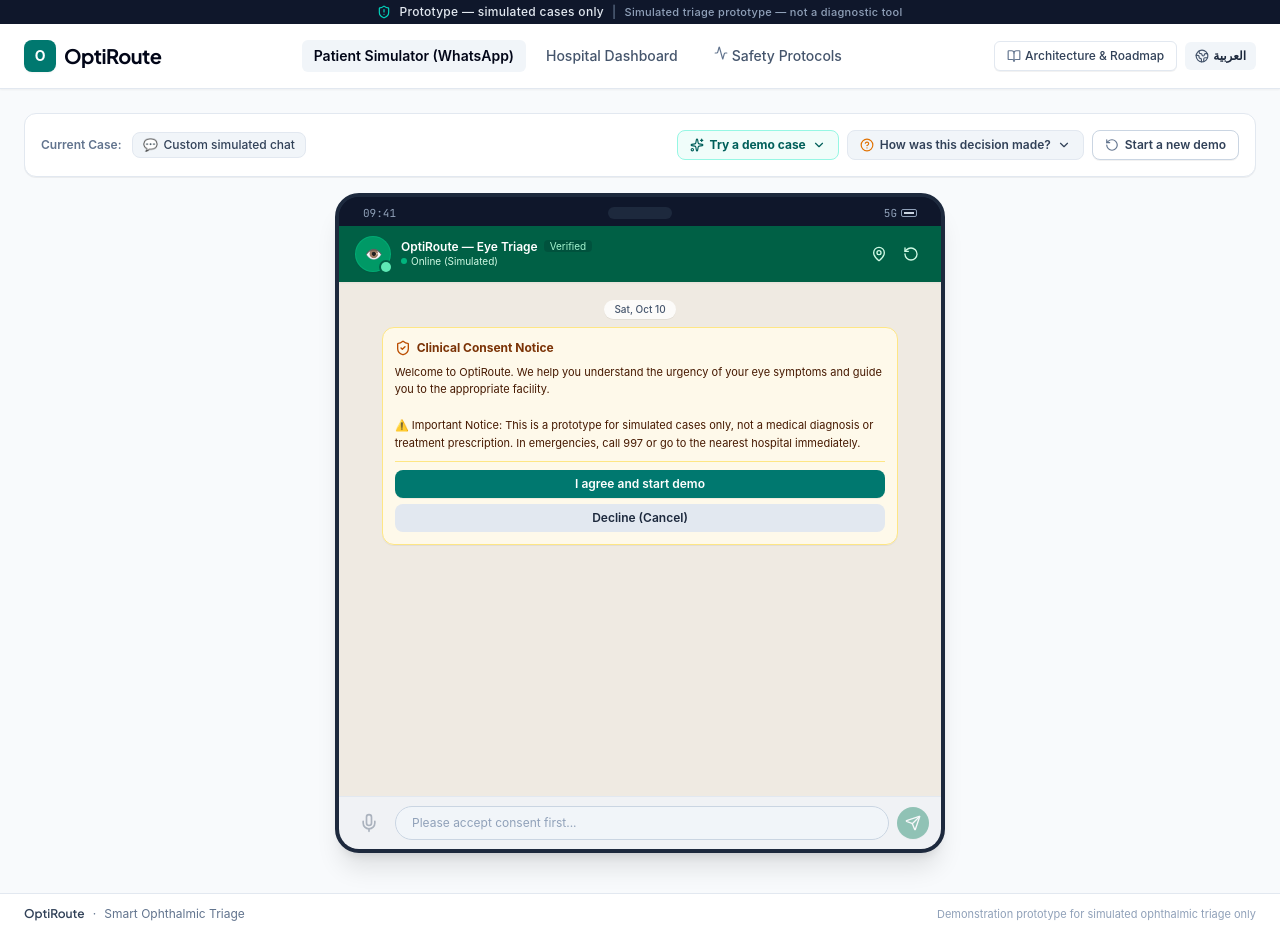
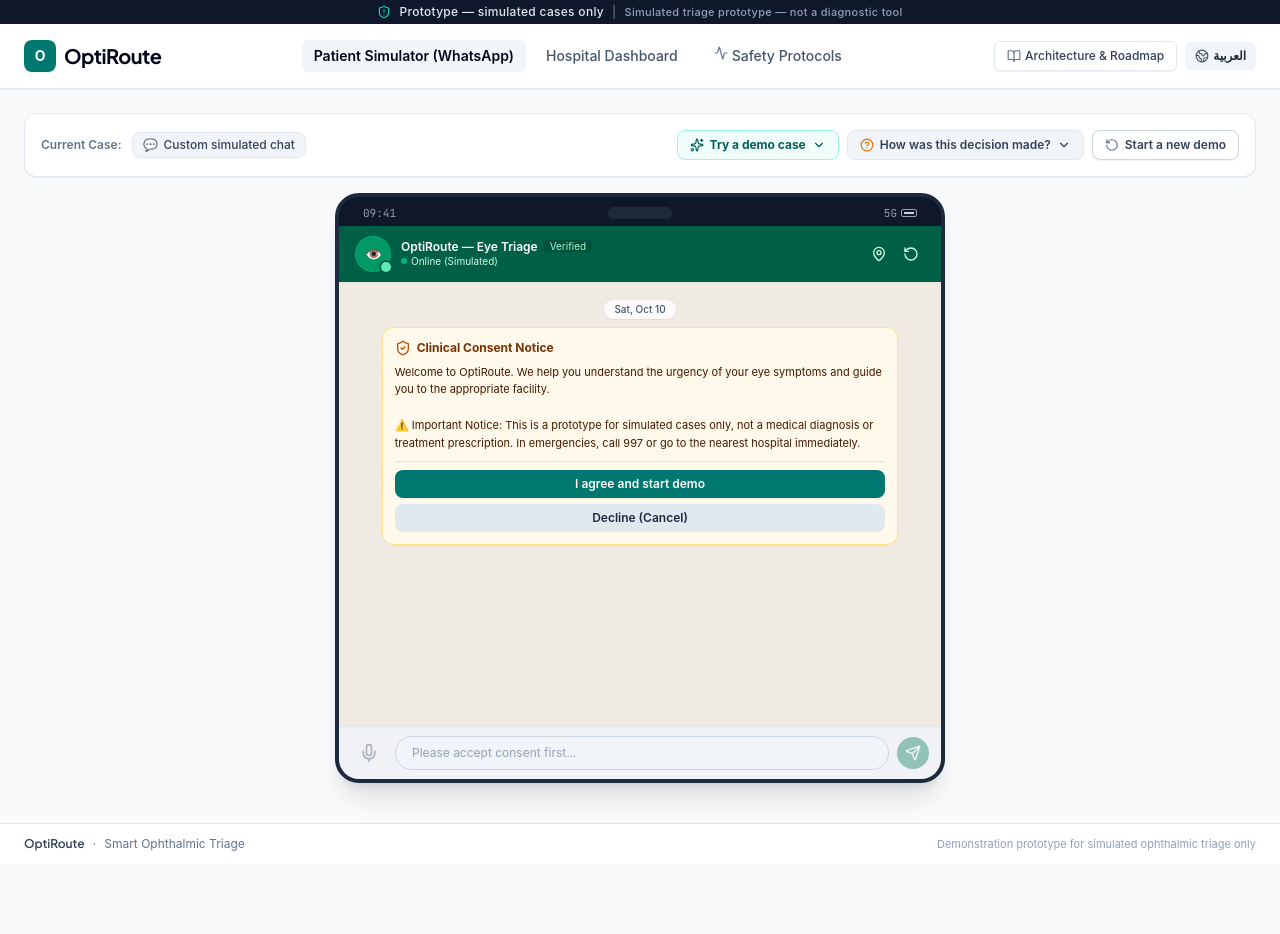
Before and after one commit to AzoAlmalawi/OptiRoute, a React (Vite) app: page / in a window 1280 px wide. After the commit the page ends 864 px from the top, so only its background shows below. Built offline with nearby package versions, Linux system fonts and the light colour scheme.

Commit message:
Ensure phone height adapts dynamically to 1280x720 viewports keeping input visible

```diff
--- a/src/components/PatientSimulator/WhatsAppSimulator.tsx
+++ b/src/components/PatientSimulator/WhatsAppSimulator.tsx
@@ -195,7 +195,7 @@ export const WhatsAppSimulator: React.FC<WhatsAppSimulatorProps> = ({
   };
 
   return (
-    <div className="flex flex-col h-[calc(100dvh-200px)] min-h-[580px] max-h-[760px] sm:h-[calc(100dvh-220px)] sm:min-h-[620px] sm:max-h-[760px] md:h-[calc(100dvh-220px)] md:min-h-[660px] md:max-h-[780px] w-full max-w-full sm:max-w-[440px] md:max-w-[560px] lg:max-w-[610px] mx-auto bg-slate-900 rounded-2xl sm:rounded-3xl overflow-hidden shadow-xl border-2 sm:border-4 border-slate-800">
+    <div className="flex flex-col h-[calc(100dvh-175px)] sm:h-[calc(100dvh-195px)] md:h-[calc(100dvh-210px)] min-h-[440px] max-h-[740px] w-full max-w-full sm:max-w-[440px] md:max-w-[560px] lg:max-w-[610px] mx-auto bg-slate-900 rounded-2xl sm:rounded-3xl overflow-hidden shadow-xl border-2 sm:border-4 border-slate-800">
       {/* Top Phone Camera / Speaker notch simulation */}
       <div className="bg-slate-900 px-4 sm:px-6 pt-2 pb-1 flex items-center justify-between text-[11px] text-slate-400 select-none">
         <span className="font-mono">09:41</span>
```
